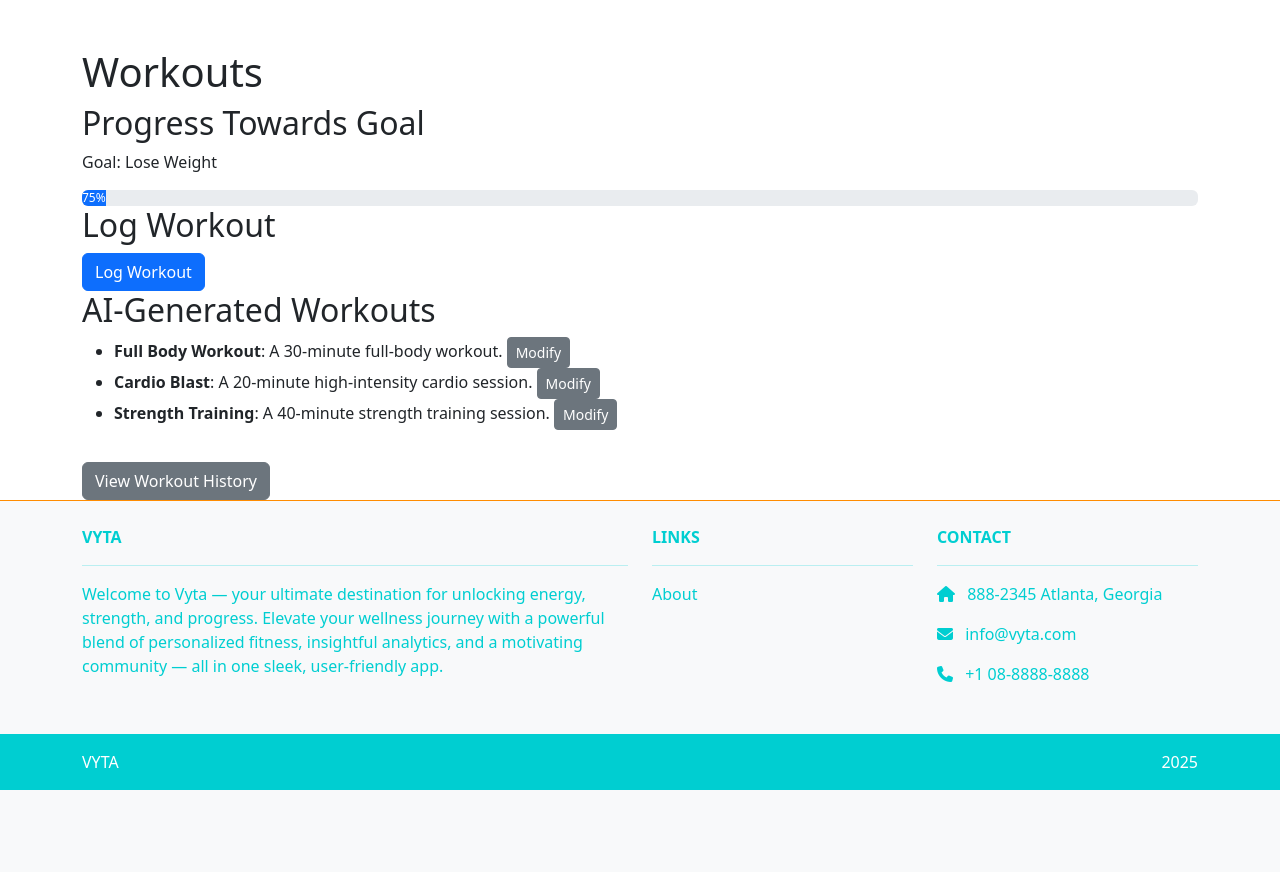
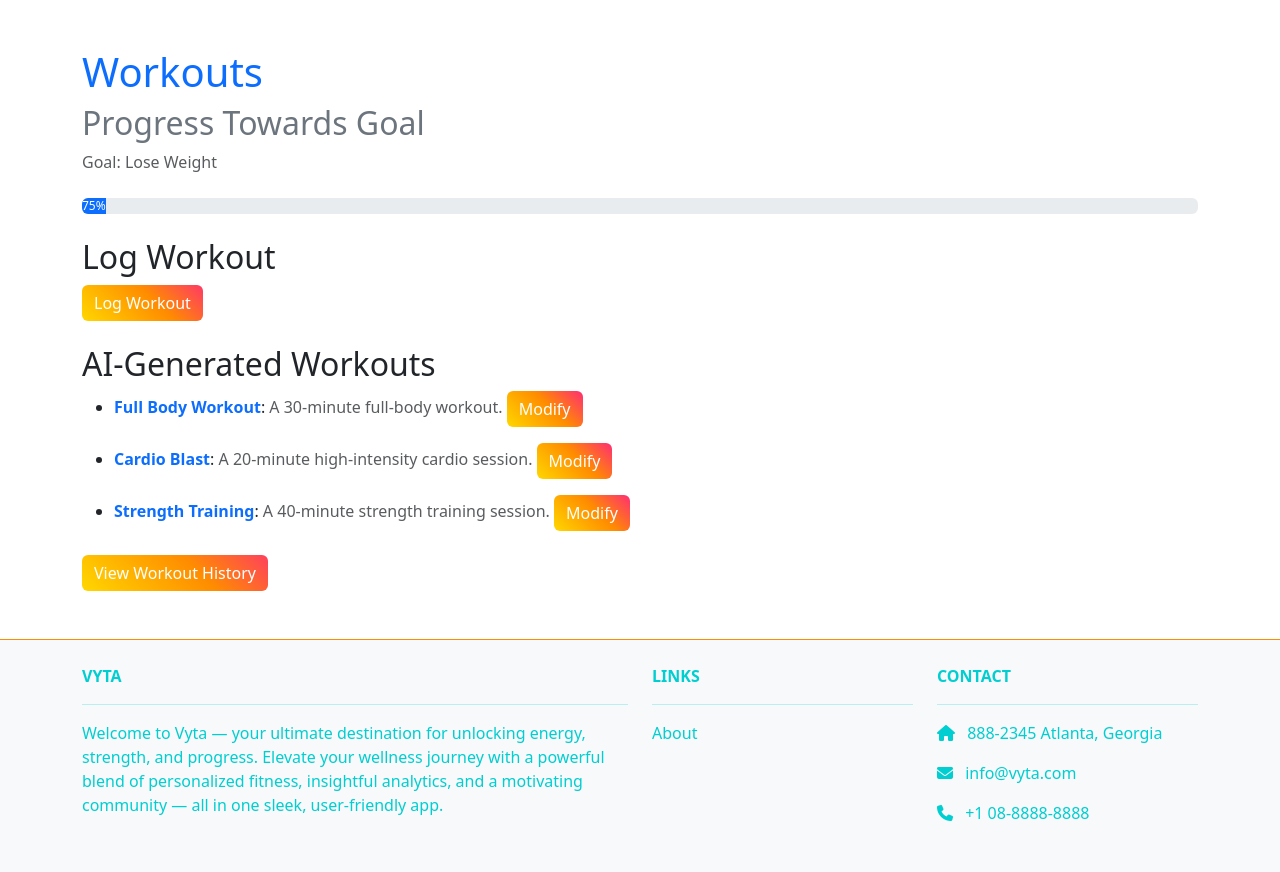
Before and after one commit to 2340-Ian4/vyta, a Django app: page /workouts/ in a window 1280 px wide. Shown: the part 101-973 px from the top of the page. Before the commit the page ends 891 px from the top, so only its background shows below. Run offline with Django 5.2, Linux system fonts and the light colour scheme; some libraries are stand-ins or nearby versions.

Commit message:
worked on the page a little, fixed buttons and spacing.

```diff
--- a/workouts/templates/workouts/history.html
+++ b/workouts/templates/workouts/history.html
@@ -10,6 +10,6 @@
             </li>
         {% endfor %}
     </ul>
-    <a class="btn btn-secondary" href="{% url 'workouts.index' %}">Back to Workouts</a>
+    <a class="btn btn-gradient" href="{% url 'workouts.index' %}">Back to Workouts</a>
 </div>
 {% endblock content %}
--- a/workouts/templates/workouts/index.html
+++ b/workouts/templates/workouts/index.html
@@ -2,54 +2,54 @@
 
 {% block content %}
 <div class="container mt-5">
-    <h1>Workouts</h1>
+    <h1 class="text-primary">Workouts</h1>
 
-    <h2>Progress Towards Goal</h2>
-    <p>Goal: {{ progress.goal }}</p>
-    <div class="progress">
-        <div class="progress-bar" role="progressbar" style="width: '{{ progress.progress|default:0 }}%';" aria-valuenow="{{ progress.progress|default:0 }}" aria-valuemin="0" aria-valuemax="100">
+    <h2 class="text-secondary">Progress Towards Goal</h2>
+    <p class="text-muted mb-4">Goal: {{ progress.goal }}</p>
+    <div class="progress mb-4">
+        <div class="progress-bar" role="progressbar" style="width: '{{ progress.progress|default:50 }}%';" aria-valuenow="{{ progress.progress|default:0 }}" aria-valuemin="0" aria-valuemax="100">
             {{ progress.progress }}%
         </div>
     </div>
 
-    <h2>Log Workout</h2>
-    <button class="btn btn-primary" data-bs-toggle="modal" data-bs-target="#logWorkoutModal">Log Workout</button>
+    <h2 class="text-orange">Log Workout</h2>
+    <button class="btn btn-custom-gradient mb-4" data-bs-toggle="modal" data-bs-target="#logWorkoutModal">Log Workout</button>
 
     <!-- Log Workout Modal -->
     <div class="modal fade" id="logWorkoutModal" tabindex="-1" aria-labelledby="logWorkoutModalLabel" aria-hidden="true">
         <div class="modal-dialog">
             <div class="modal-content">
                 <div class="modal-header">
-                    <h5 class="modal-title" id="logWorkoutModalLabel">Log Workout</h5>
+                    <h5 class="modal-title text-primary" id="logWorkoutModalLabel">Log Workout</h5>
                     <button type="button" class="btn-close" data-bs-dismiss="modal" aria-label="Close"></button>
                 </div>
                 <div class="modal-body">
                     <form>
-                        <div class="mb-3">
-                            <label for="workoutName" class="form-label">Workout Name</label>
+                        <div class="mb-4">
+                            <label for="workoutName" class="form-label text-secondary">Workout Name</label>
                             <input type="text" class="form-control" id="workoutName" placeholder="Enter workout name">
                         </div>
-                        <div class="mb-3">
-                            <label for="workoutDuration" class="form-label">Duration (minutes)</label>
+                        <div class="mb-4">
+                            <label for="workoutDuration" class="form-label text-secondary">Duration (minutes)</label>
                             <input type="number" class="form-control" id="workoutDuration" placeholder="Enter duration">
                         </div>
-                        <button type="submit" class="btn btn-primary">Log Workout</button>
+                        <button type="submit" class="btn btn-custom-gradient">Log Workout</button>
                     </form>
                 </div>
             </div>
         </div>
     </div>
 
-    <h2>AI-Generated Workouts</h2>
-    <ul>
+    <h2 class="text-orange">AI-Generated Workouts</h2>
+    <ul class="mb-4">
         {% for workout in ai_workouts %}
-            <li>
-                <strong>{{ workout.name }}</strong>: {{ workout.description }}
-                <button class="btn btn-sm btn-secondary">Modify</button>
+            <li class="mb-3">
+                <strong class="text-primary">{{ workout.name }}</strong>: <span class="text-muted">{{ workout.description }}</span>
+                <button class="btn btn-custom-gradient">Modify</button>
             </li>
         {% endfor %}
     </ul>
 
-    <a class="btn btn-secondary mt-3" href="{% url 'workouts.history' %}">View Workout History</a>
+    <a class="btn btn-custom-gradient mb-5" href="{% url 'workouts.history' %}">View Workout History</a>
 </div>
 {% endblock content %}
```
Also changed, not shown: db.sqlite3.
